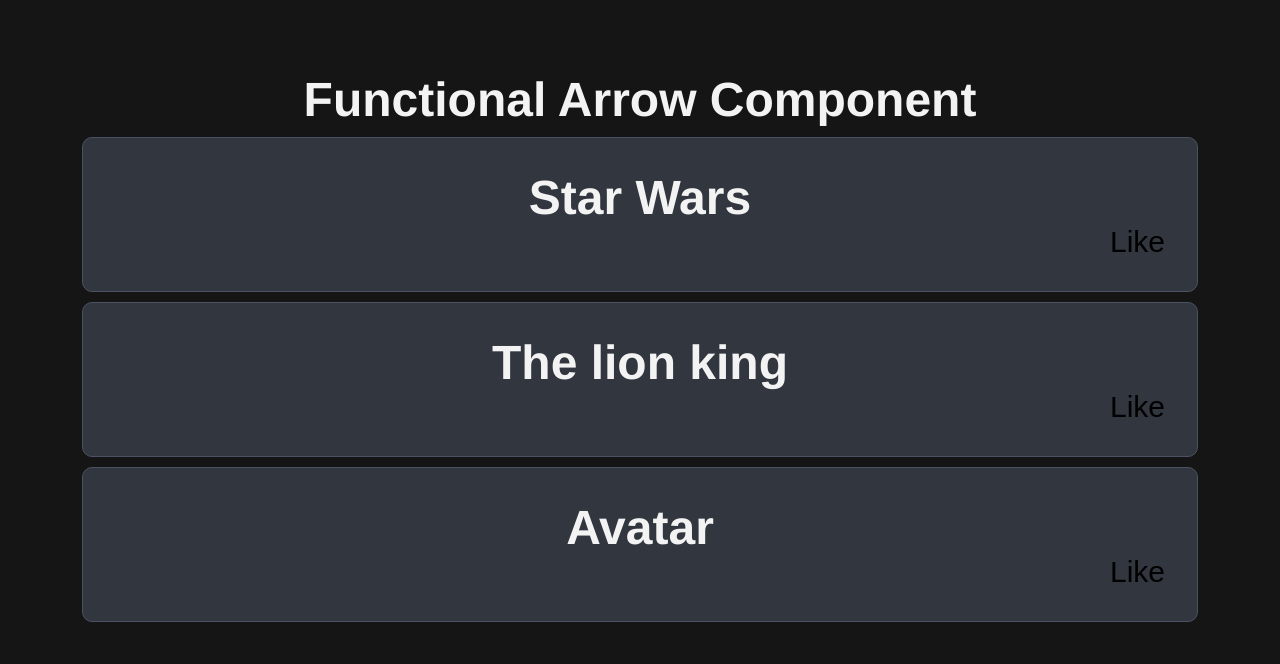
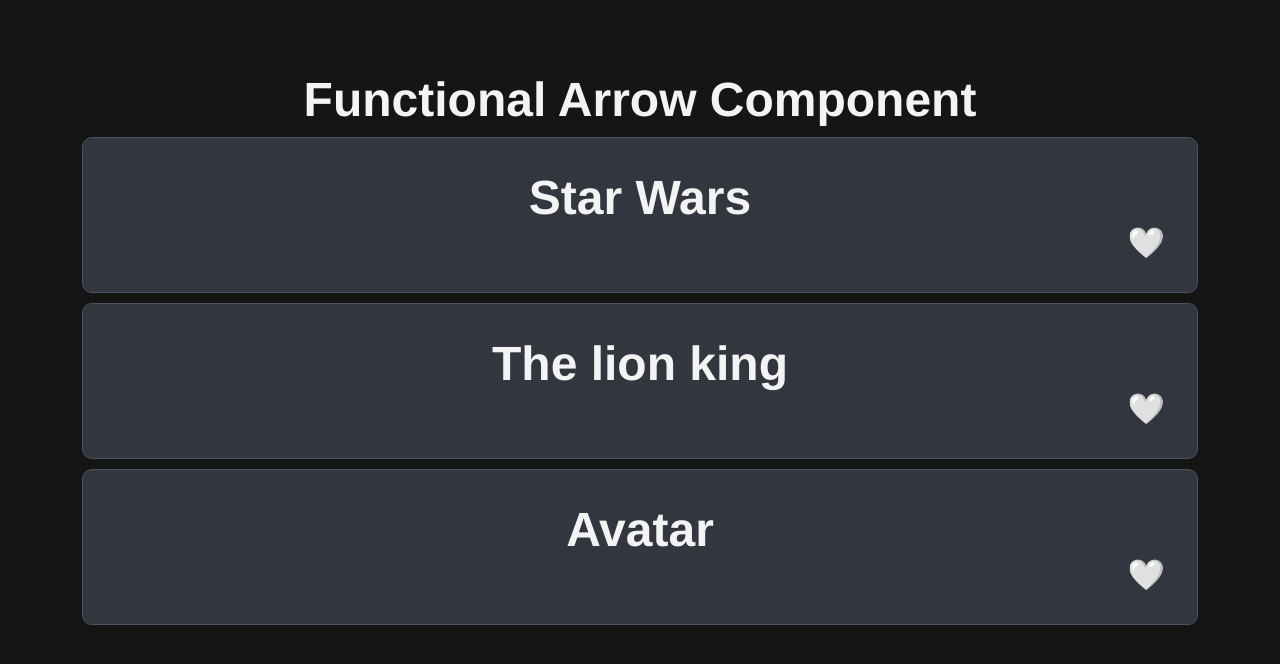
Before and after one commit to roxana-daraban/movieApp, a React (Vite) app in the folder movieApp/: page / in a window 1280 px wide. Shown: the top 664 px of the page. Built offline with nearby package versions, Linux system fonts and the light colour scheme.

Commit message:
like buttons

```diff
--- a/movieApp/src/App.jsx
+++ b/movieApp/src/App.jsx
@@ -10,8 +10,9 @@
     <div className="card">
     <h2>{title}</h2>
 
-    <button onClick={()=> setHasLiked(true)}>
-      Like</button>
+    <button onClick={()=> setHasLiked(!hasLiked)}>
+      {hasLiked ? "❤️" : "🤍"}
+      </button>
 
     </div>
 
--- a/movieApp/src/index.css
+++ b/movieApp/src/index.css
@@ -42,4 +42,5 @@
   background-color: transparent;
   width: 100%;
   text-align: right;
+  cursor: pointer;
 }
```
